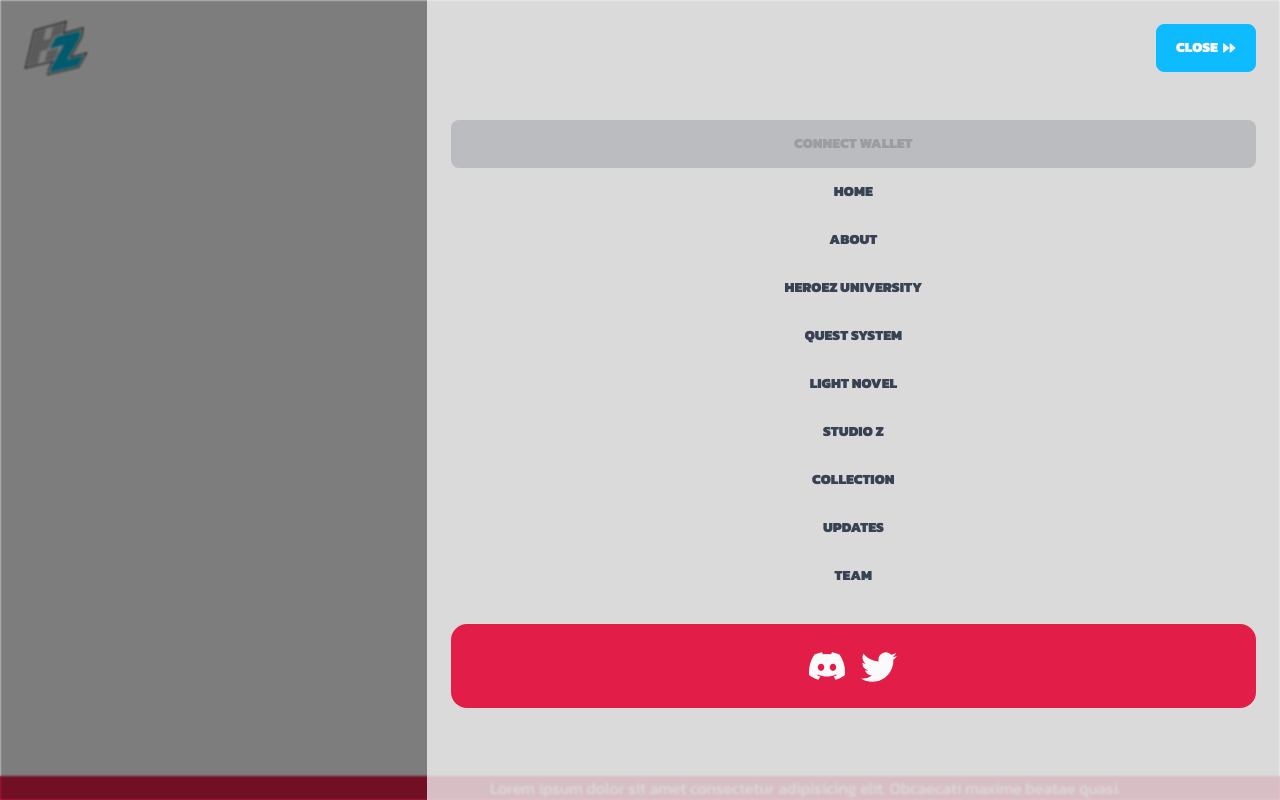
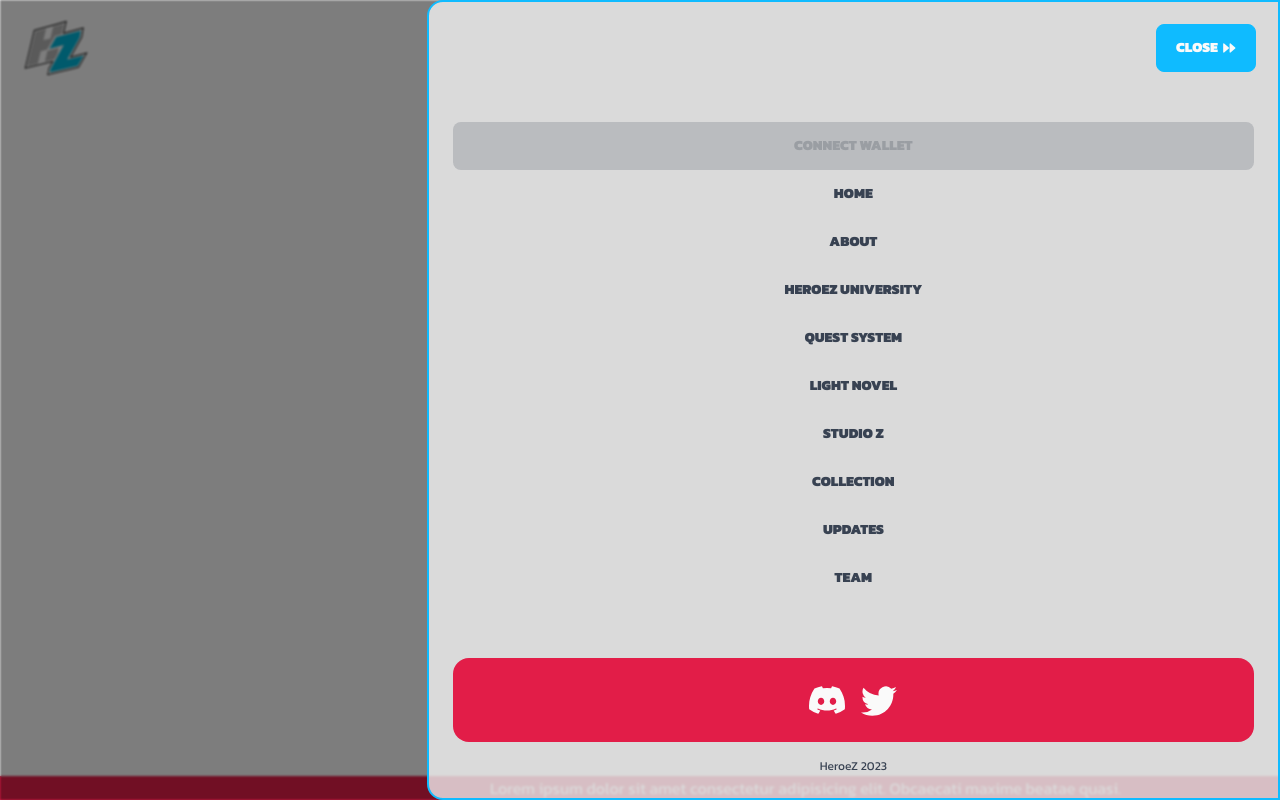
Before and after one commit to dondycles/ordinal-heroes-v2, a Next.js app: page / in a window 1280 px wide. Both pictures are taken after a click on the button "MENU". Built offline with nearby package versions, Linux system fonts and the light colour scheme.

Commit message:
Please enter the commit message for your changes. Lines starting  with '' will be ignored, and an empty message aborts the commit.
 On branch master
 Your branch is up to date with 'origin/master'.

 Changes to be committed:
	modified:   app/components/Menu.tsx

```diff
--- a/app/components/Menu.tsx
+++ b/app/components/Menu.tsx
@@ -52,11 +52,11 @@ export default function ({
               damping: 16,
             }}
             onClick={(e) => e.stopPropagation()}
-            className=" w-full sm:w-2/3 h-full bg-primary/75 px-6 pb-6 flex flex-col gap-6"
+            className=" w-full sm:w-2/3 h-full bg-primary/75 px-6 pb-6 flex flex-col gap-6 border-secondary border-2 sm:rounded-l-box"
           >
             <motion.div
               layout
-              className="w-full max-h-24 h-screen py-6"
+              className="w-full max-h-24 h-screen py-6 "
             ></motion.div>
             <motion.ul layout className="flex flex-col ">
               <AnimatePresence>
@@ -83,10 +83,13 @@ export default function ({
             </motion.ul>
             <motion.footer
               layout
-              className=" rounded-box bg-accent text-primary p-6 text-4xl flex gap-4 justify-center items-center "
+              className=" text-4xl flex flex-col gap-4 justify-center items-center mt-auto mb-0"
             >
-              <BsDiscord />
-              <BsTwitter />
+              <div className="flex gap-4 rounded-box bg-accent text-primary p-6 w-full items-center justify-center">
+                <BsDiscord />
+                <BsTwitter />
+              </div>
+              <p className="text-xs mb-0 mt-auto">HeroeZ 2023</p>
             </motion.footer>
           </motion.div>
         )}
```
